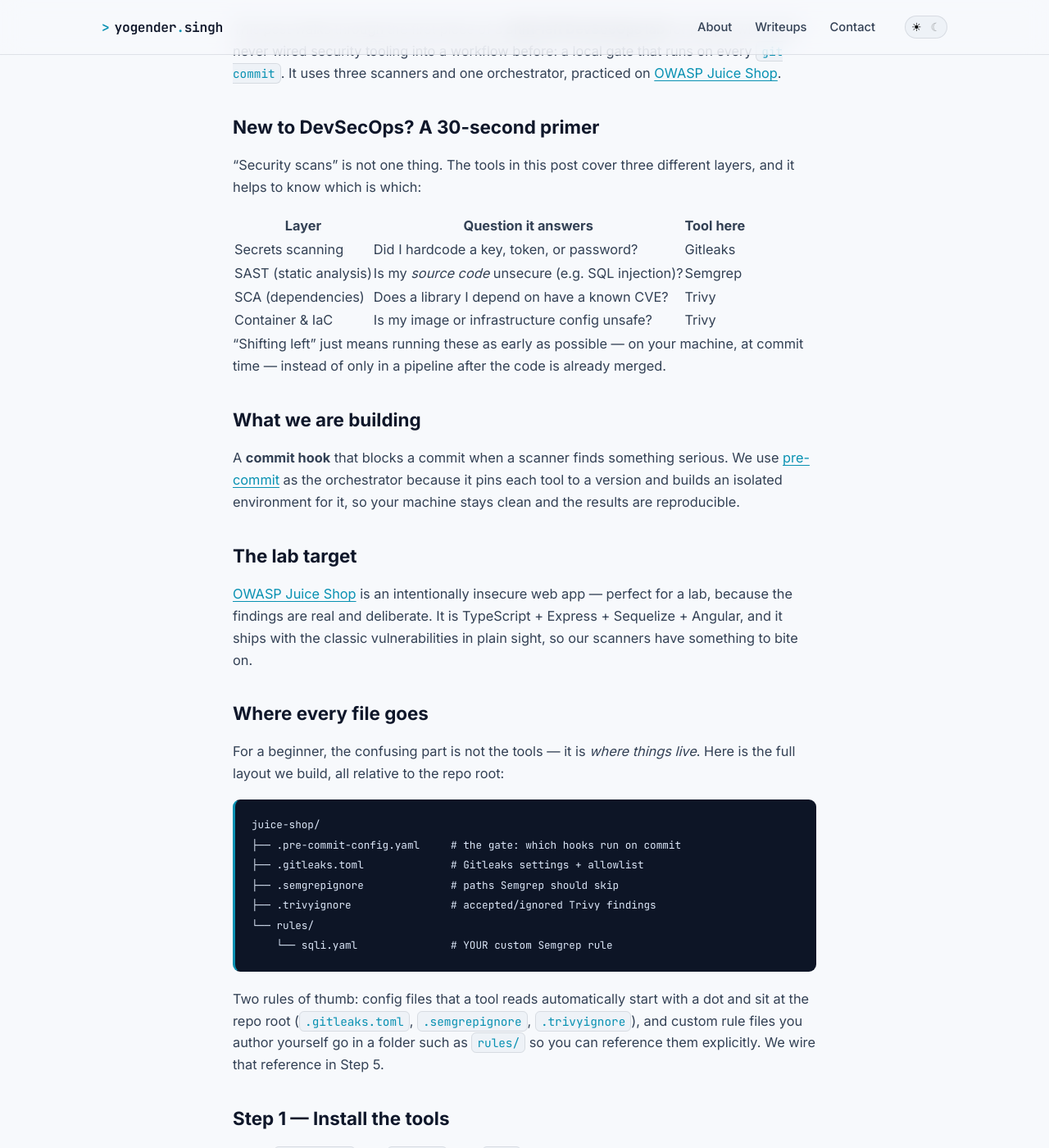
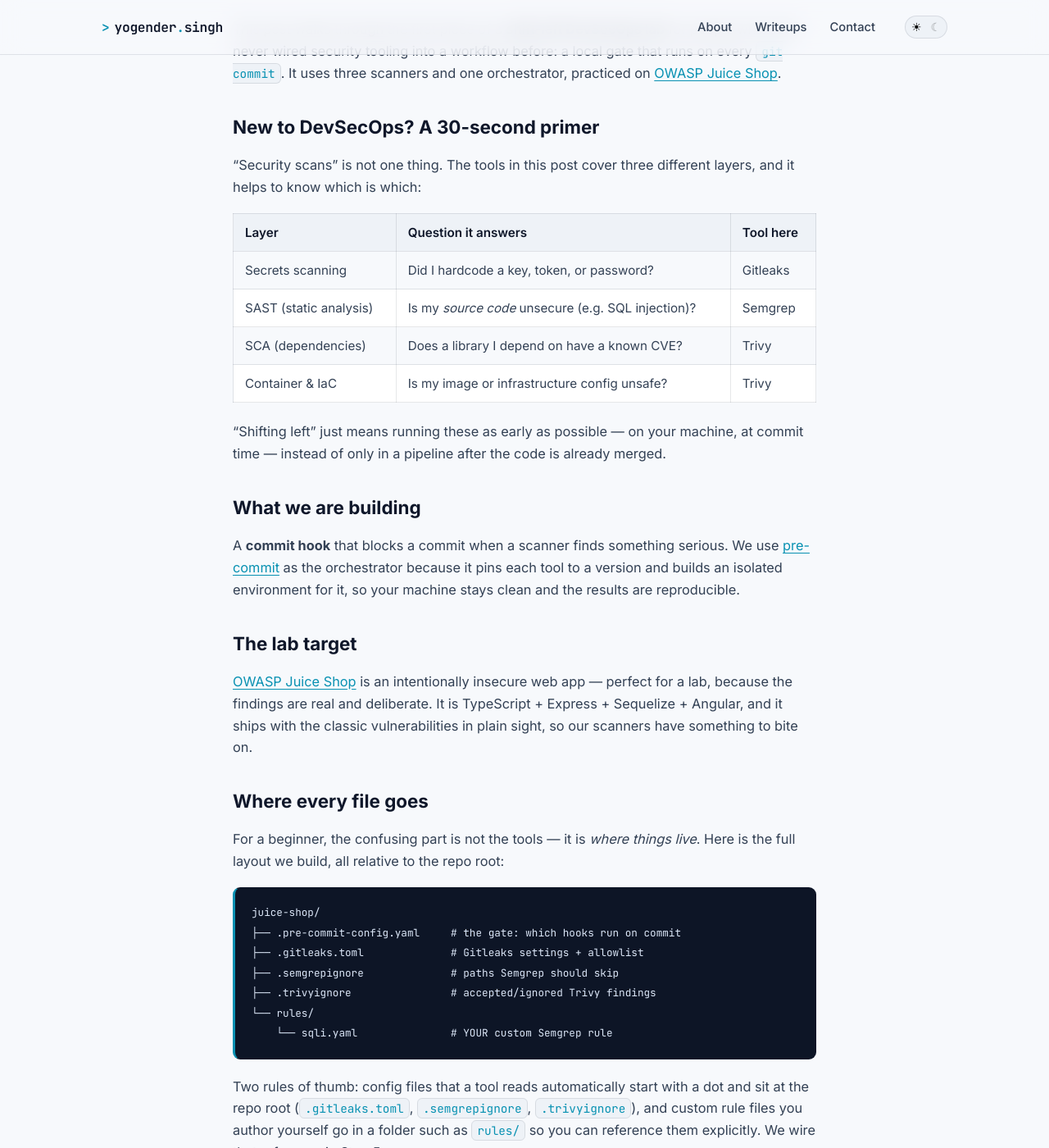
Before and after one commit to theyoge/theyoge.github.io, a Jekyll site: the page built from _posts/2026-10-15-shift-left-devsecops-lab.md, in a window 1280 px wide and 1400 px high, scrolled down 513 px. Shown: the whole window at 82% size. Built offline with Jekyll 4.4.1, drawn with Linux system fonts in a browser that asks for light colours.

Commit message:
Style post-body tables and add h4/hr styles

```diff
--- a/assets/css/style.css
+++ b/assets/css/style.css
@@ -488,6 +488,30 @@
   font-weight: 700;
   margin: 26px 0 10px;
 }
+.post-body h4 {
+  color: var(--text);
+  font-size: 1.05rem;
+  font-weight: 700;
+  margin: 22px 0 10px;
+}
+.post-body table {
+  width: 100%;
+  border-collapse: collapse;
+  margin: 0 0 22px;
+  font-size: 0.95rem;
+}
+.post-body th, .post-body td {
+  padding: 10px 14px;
+  border: 1px solid var(--border);
+  text-align: left;
+  vertical-align: top;
+}
+.post-body thead th {
+  background: var(--surface-2);
+  color: var(--text);
+  font-weight: 600;
+}
+.post-body tbody tr:nth-child(even) { background: var(--surface); }
 .post-body ul, .post-body ol { margin: 0 0 18px 22px; }
 .post-body li { margin-bottom: 6px; }
 .post-body code {
@@ -536,6 +560,11 @@
   color: var(--text-soft);
   font-style: italic;
 }
+.post-body hr {
+  border: none;
+  border-top: 1px solid var(--border);
+  margin: 28px 0;
+}
 .post-body a { text-decoration: underline; text-underline-offset: 3px; }
 .post-body img { max-width: 100%; border-radius: var(--radius-sm); }
 .post-footer { margin-top: 40px; padding-top: 24px; border-top: 1px solid var(--border); }
```
